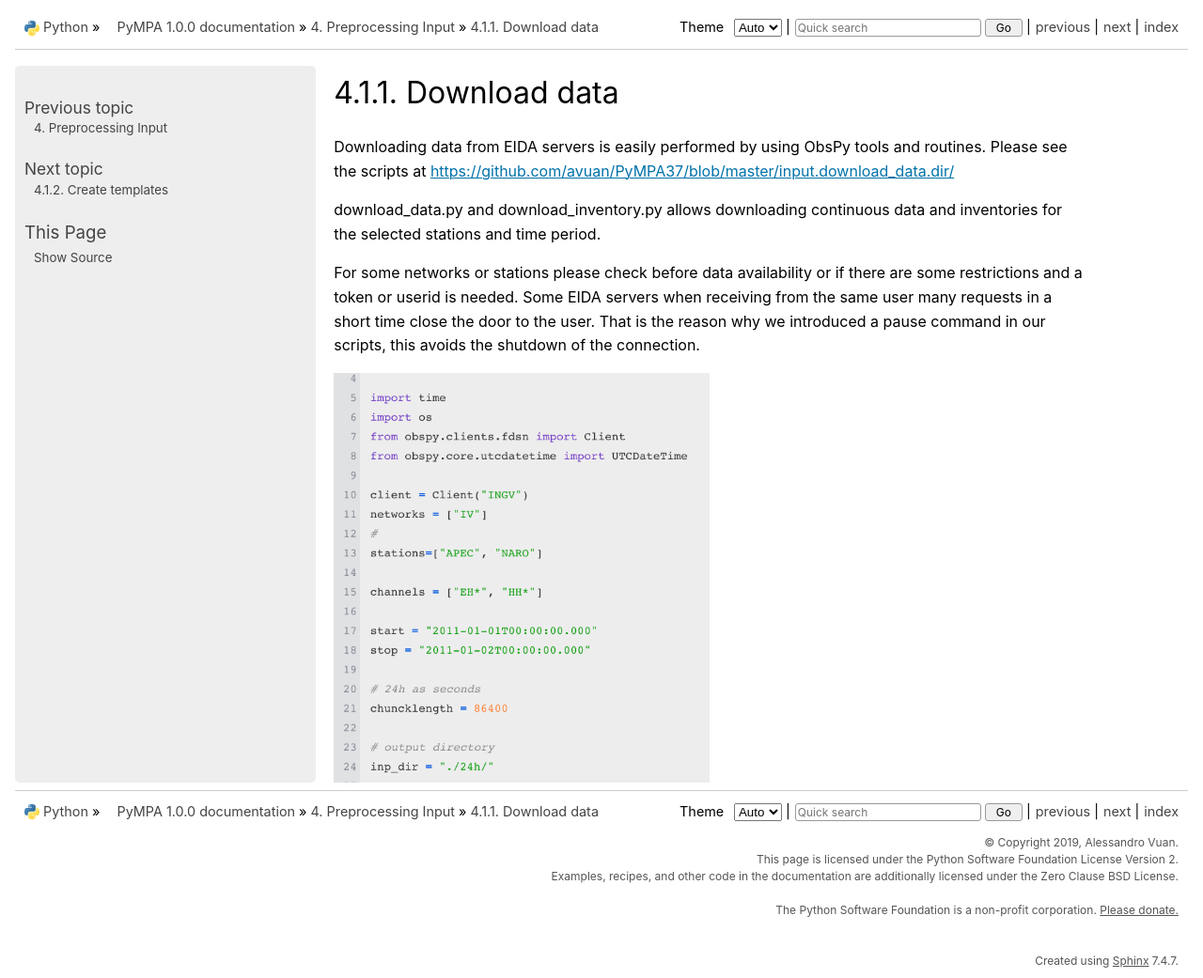
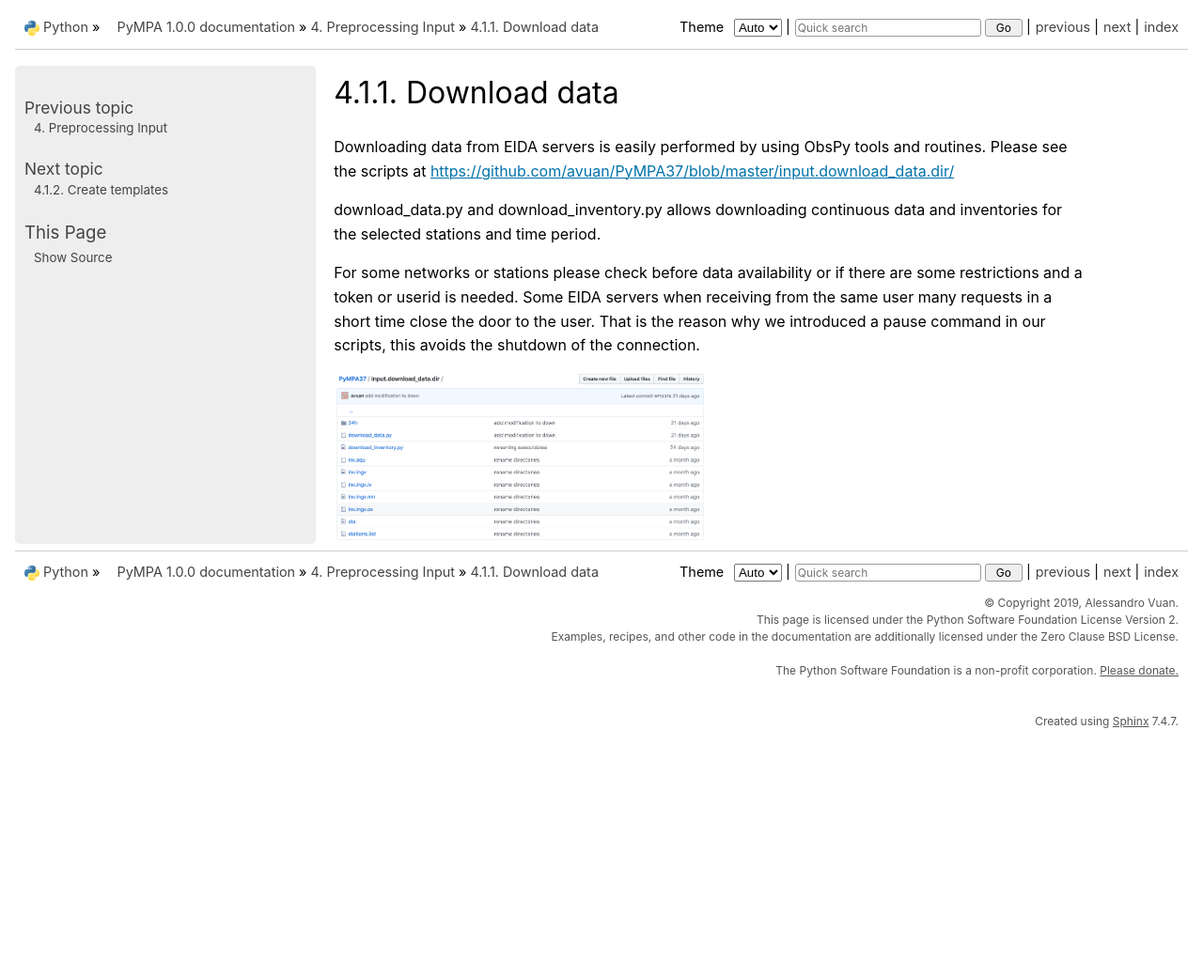
Before and after one commit to avuan/PyMPA37, a Sphinx documentation site: the page built from docs/source/sub/input.download_data.rst, in a window 1280 px wide and 1041 px high. Shown: the whole window at 94% size. Built offline with Sphinx 7.4.7, drawn with Linux system fonts in a browser that asks for light colours; formulas are drawn with MathJax 3.

Commit message:
added fig

```diff
--- a/docs/source/sub/input.download_data.rst
+++ b/docs/source/sub/input.download_data.rst
@@ -13,8 +13,8 @@ close the door to the user. That is the reason why we introduced a pause command
 the shutdown of the connection.
 
 
-.. image:: download_data.png
+.. image:: ../figure/dir2.png
     :width: 400px
     :align: left
-    :alt: download_data.png
+    :alt: ../figure/dir2.png
     :target: https://github.com/avuan/PyMPA37/releases
```
Also changed, not shown: docs/source/figure/dir1.png (added), docs/source/figure/dir2.png (added), docs/source/figure/dir3.png (added), docs/source/figure/dir4.png (added), docs/source/figure/dir5.png (added), docs/source/figure/dir6.png (added).
